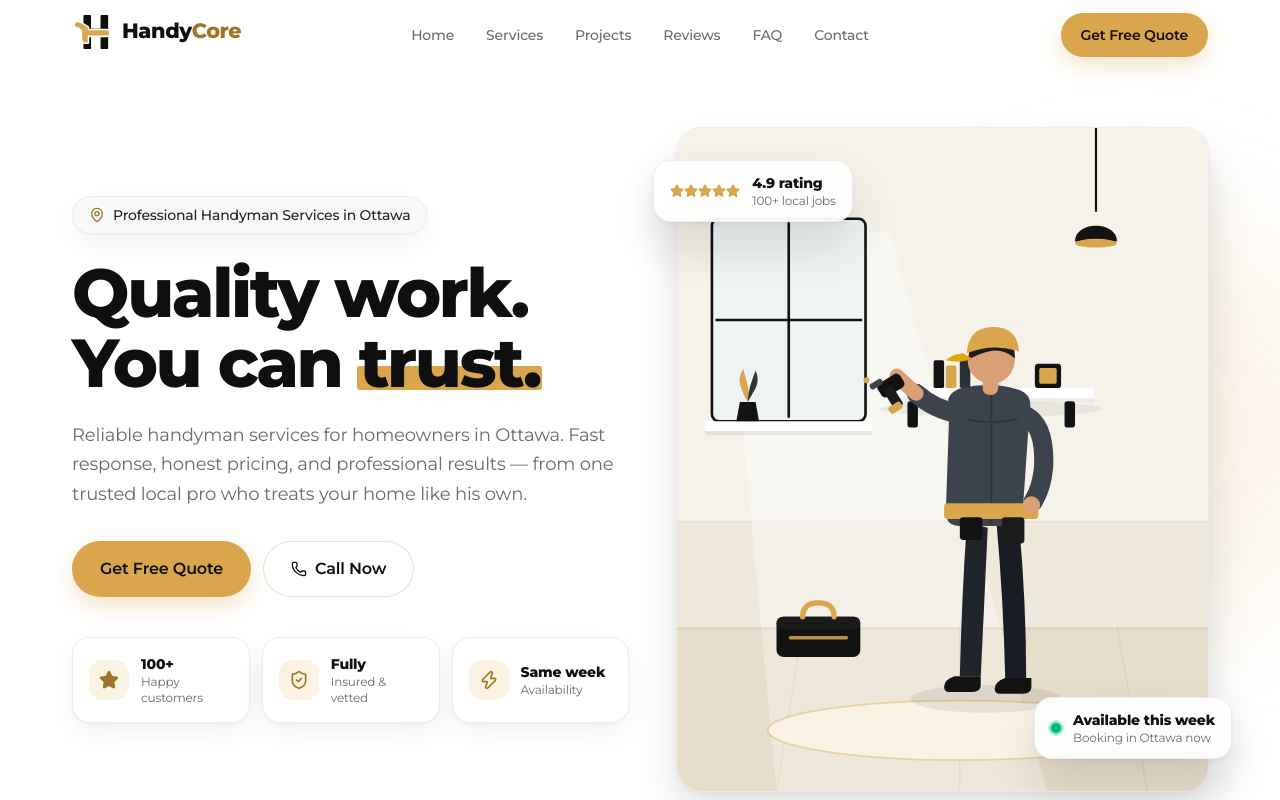
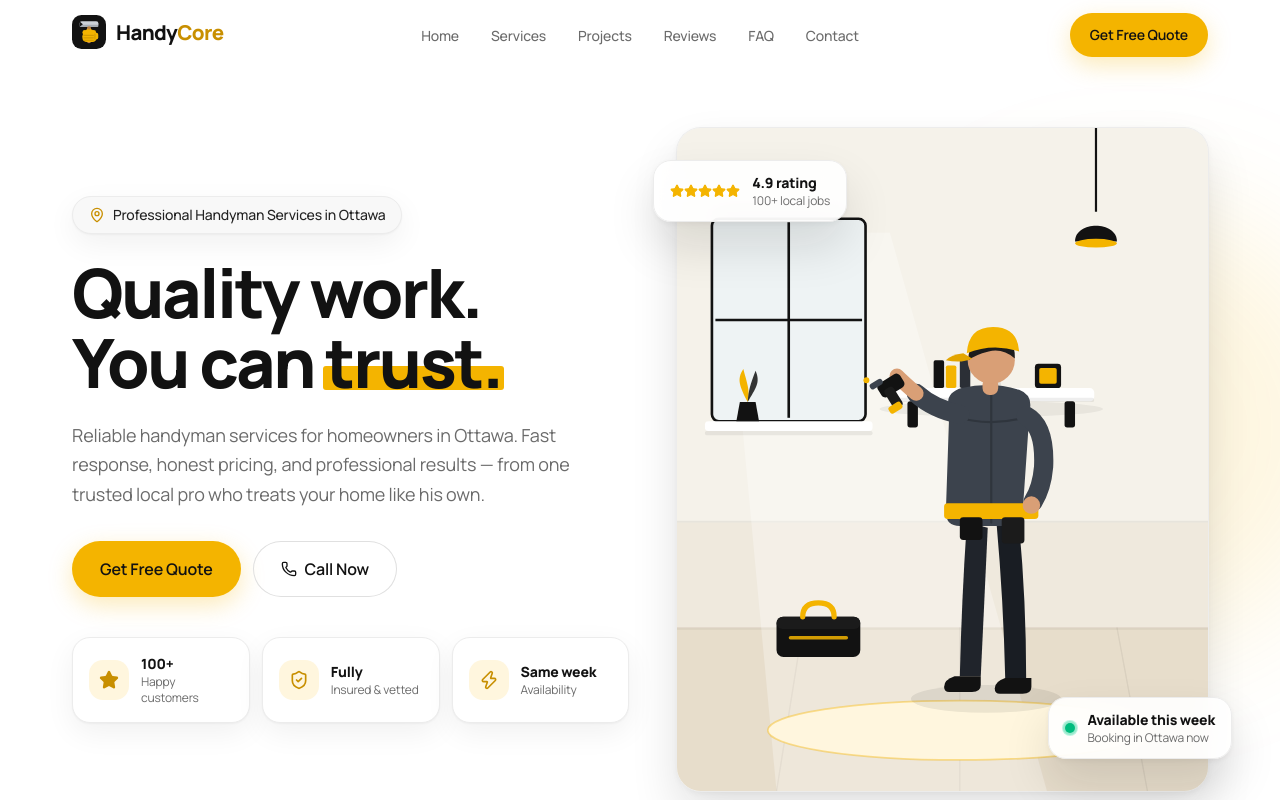
Before and after one commit to VERCETTI22/HandyCore, a Next.js app: page / in a window 1280 px wide. Shown: the top 800 px of the page. Built offline with nearby package versions, Linux system fonts and the light colour scheme.

Commit message:
Revert "Rebrand: hammer-through-H logo, Montserrat, gold palette"
This reverts commit f9de891ac3bc21e3addcb75ab89dd8a16b9628f0.

```diff
--- a/src/app/globals.css
+++ b/src/app/globals.css
@@ -5,15 +5,15 @@
 /*  Palette + type + radius + soft-shadow system for the whole site.  */
 /* ------------------------------------------------------------------ */
 @theme {
-  /* Brand + surfaces — gold / black / white, taken from the logo */
-  --color-brand: #d9a64e;
-  --color-brand-600: #c69340;
-  --color-brand-700: #9c7529;
-  --color-brand-tint: #faf3e3;
+  /* Brand + surfaces */
+  --color-brand: #f4b400;
+  --color-brand-600: #e3a500;
+  --color-brand-700: #c88f00;
+  --color-brand-tint: #fff6de;
 
-  --color-ink: #0f0f0f;
-  --color-ink-800: #171717;
-  --color-ink-700: #262626;
+  --color-ink: #121212;
+  --color-ink-800: #1b1b1b;
+  --color-ink-700: #2a2a2a;
 
   --color-paper: #ffffff;
   --color-surface: #f8f8f8;
@@ -27,7 +27,8 @@
   --color-line-strong: #e0e0e0;
 
   /* Type */
-  --font-sans: var(--font-montserrat), ui-sans-serif, system-ui, sans-serif;
+  --font-sans: var(--font-manrope), ui-sans-serif, system-ui, sans-serif;
+  --font-mono: var(--font-jetbrains), ui-monospace, "SFMono-Regular", monospace;
 
   /* Radius — brief calls for 16–24px */
   --radius-xl: 14px;
@@ -38,7 +39,7 @@
   /* Soft shadow system */
   --shadow-soft: 0 1px 2px rgba(18, 18, 18, 0.04), 0 10px 30px rgba(18, 18, 18, 0.06);
   --shadow-lift: 0 2px 6px rgba(18, 18, 18, 0.05), 0 24px 48px rgba(18, 18, 18, 0.12);
-  --shadow-brand: 0 8px 24px rgba(217, 166, 78, 0.32);
+  --shadow-brand: 0 8px 24px rgba(244, 180, 0, 0.28);
 
   /* Easing */
   --ease-out-soft: cubic-bezier(0.22, 1, 0.36, 1);
@@ -60,6 +61,7 @@
     background: var(--color-paper);
     color: var(--color-text);
     font-family: var(--font-sans);
+    font-feature-settings: "ss01", "cv11";
     letter-spacing: -0.011em;
     overflow-x: clip; /* stop horizontal overflow without creating a scroll container */
   }
@@ -101,13 +103,13 @@
 /*  Utilities                                                         */
 /* ------------------------------------------------------------------ */
 @layer utilities {
-  /* tracked caps label — matches the logo tagline lockup */
+  /* mono spec-label used across section eyebrows */
   .spec-label {
-    font-family: var(--font-sans);
+    font-family: var(--font-mono);
     font-size: 0.72rem;
-    letter-spacing: 0.22em;
+    letter-spacing: 0.18em;
     text-transform: uppercase;
-    font-weight: 600;
+    font-weight: 500;
   }
 
   /* fine hairline blueprint grid for dark sections */
--- a/src/app/layout.tsx
+++ b/src/app/layout.tsx
@@ -1,12 +1,19 @@
 import type { Metadata } from "next";
-import { Montserrat } from "next/font/google";
+import { Manrope, JetBrains_Mono } from "next/font/google";
 import { Providers } from "@/components/providers";
 import "./globals.css";
 
-const montserrat = Montserrat({
-  variable: "--font-montserrat",
+const manrope = Manrope({
+  variable: "--font-manrope",
   subsets: ["latin"],
   weight: ["400", "500", "600", "700", "800"],
+  display: "swap",
+});
+
+const jetbrainsMono = JetBrains_Mono({
+  variable: "--font-jetbrains",
+  subsets: ["latin"],
+  weight: ["400", "500", "600"],
   display: "swap",
 });
 
@@ -48,7 +55,7 @@ export default function RootLayout({
   return (
     <html
       lang="en"
-      className={montserrat.variable}
+      className={`${manrope.variable} ${jetbrainsMono.variable}`}
     >
       <body className="antialiased">
         <Providers>{children}</Providers>
--- a/src/components/layout/footer.tsx
+++ b/src/components/layout/footer.tsx
@@ -12,7 +12,7 @@ export function Footer() {
         <div className="grid gap-12 md:grid-cols-2 lg:grid-cols-[1.4fr_1fr_1fr_1.2fr]">
           {/* brand */}
           <div>
-            <Logo tone="dark" withTagline />
+            <Logo tone="dark" />
             <p className="mt-5 max-w-xs text-sm leading-relaxed text-white/55">
               Professional handyman services for Ottawa homeowners. One trusted local
               pro — insured, punctual, and genuinely proud of the work.
--- a/src/components/ui/logo.tsx
+++ b/src/components/ui/logo.tsx
@@ -1,85 +1,66 @@
 import * as React from "react";
 import { cn } from "@/lib/utils";
 
-/** Claw-hammer head silhouette (claw hooks up-left, face drops down). */
-const HEAD_PATH =
-  "M16.5 15 C13.5 13.5 10.5 11 7.5 10 C5.5 9.4 3.2 10.2 3 12.2 C2.85 13.9 4.3 14.7 5.8 15.1 C8 15.7 9.6 16.8 10.6 18.2 L10.6 27 C10.6 29.4 12 31 14.2 31 L16.5 31 Z";
-
-const GOLD = "#d9a64e";
-
-/**
- * HandyCore lockup: an "H" crossed by a gold hammer, plus the wordmark.
- * Colours adapt so the mark reads on both light and dark surfaces.
- */
+/** HandyCore wordmark with a yellow-fist-and-hammer mark. */
 export function Logo({
   tone = "light",
-  withTagline = false,
   className,
 }: {
   tone?: "light" | "dark";
-  withTagline?: boolean;
   className?: string;
 }) {
-  const isDark = tone === "dark";
-
   return (
     <span className={cn("inline-flex items-center gap-2.5", className)}>
-      <HammerH
-        letter={isDark ? "#ffffff" : "#0f0f0f"}
-        outline={isDark ? "#0f0f0f" : "#ffffff"}
-      />
-      <span className="flex flex-col leading-none">
-        <span
-          className={cn(
-            "text-[1.3rem] font-extrabold tracking-[-0.02em]",
-            isDark ? "text-white" : "text-ink",
-          )}
-        >
-          Handy
-          <span className={isDark ? "text-brand" : "text-brand-700"}>Core</span>
-        </span>
-        {withTagline && (
-          <span
-            className={cn(
-              "mt-2 text-[0.5rem] font-semibold uppercase tracking-[0.22em]",
-              isDark ? "text-white/50" : "text-muted",
-            )}
-          >
-            Reliable. Skilled. Dependable.
-          </span>
+      <HammerMark />
+      <span
+        className={cn(
+          "text-[1.28rem] font-extrabold tracking-[-0.03em]",
+          tone === "dark" ? "text-white" : "text-ink",
         )}
+      >
+        Handy<span className="text-brand-700">Core</span>
       </span>
     </span>
   );
 }
 
-function HammerH({ letter, outline }: { letter: string; outline: string }) {
+function HammerMark() {
   return (
     <svg
-      width="40"
-      height="38"
-      viewBox="0 0 42 40"
+      width="34"
+      height="34"
+      viewBox="0 0 36 36"
       fill="none"
       aria-hidden="true"
       className="shrink-0"
     >
-      {/* the H */}
-      <g fill={letter}>
-        <rect x="12" y="2" width="8" height="36" rx="1" />
-        <rect x="30" y="2" width="8" height="36" rx="1" />
-        <rect x="12" y="16.4" width="26" height="7.2" />
+      <rect width="36" height="36" rx="10" fill="#121212" />
+
+      {/* hammer head (steel) */}
+      <rect x="8" y="6.5" width="20" height="6" rx="2.4" fill="#ccd1d8" />
+      <rect x="8" y="10.2" width="20" height="2.6" rx="1.3" fill="#a7adb5" />
+      {/* claw notch */}
+      <path d="M8 7 L11.6 9.75 L8 12.5 Z" fill="#121212" />
+
+      {/* wooden handle */}
+      <rect x="15.9" y="12" width="4.2" height="18" rx="2.1" fill="#c88a48" />
+      <rect x="17.4" y="12.5" width="1.2" height="17" rx="0.6" fill="#b17a3c" />
+
+      {/* yellow fist */}
+      <g fill="#F4B400">
+        <circle cx="13.6" cy="18.4" r="2.6" />
+        <circle cx="16.7" cy="17.9" r="2.75" />
+        <circle cx="19.8" cy="17.9" r="2.75" />
+        <circle cx="22.9" cy="18.4" r="2.6" />
+        <rect x="11" y="18" width="15.2" height="10.6" rx="4.6" />
+        <rect x="23.8" y="18.8" width="4" height="7" rx="2" />
       </g>
-
-      {/* separation halo so the hammer reads on top of the H */}
-      <g fill={outline} stroke={outline} strokeWidth="3.2" strokeLinejoin="round">
-        <path d={HEAD_PATH} />
-        <rect x="14" y="18.2" width="25" height="5.6" rx="2.8" />
-      </g>
-
-      {/* the hammer */}
-      <g fill={GOLD}>
-        <path d={HEAD_PATH} />
-        <rect x="14" y="18.2" width="25" height="5.6" rx="2.8" />
+      {/* finger + thumb definition */}
+      <g stroke="#d29a00" strokeWidth="1.15" strokeLinecap="round">
+        <path d="M12.6 21.6 H22.6" />
+        <path d="M12.6 24.2 H22.6" />
+        <path d="M12.6 26.8 H22.6" />
+        <path d="M24.3 20.2 V25.4" />
       </g>
     </svg>
   );
--- a/src/components/visuals/hero-scene.tsx
+++ b/src/components/visuals/hero-scene.tsx
@@ -57,7 +57,7 @@ export function HeroScene({ className }: { className?: string }) {
         <path d="M74 336 h26 l-4 -22 h-18 z" fill="#121212" />
         <path
           d="M87 314 C 78 296 74 288 82 276 C 86 292 90 300 87 314 Z"
-          fill="#d9a64e"
+          fill="#F4B400"
         />
         <path
           d="M87 314 C 96 298 102 292 96 278 C 90 294 88 300 87 314 Z"
@@ -69,7 +69,7 @@ export function HeroScene({ className }: { className?: string }) {
       {/* ---- pendant lamp ---- */}
       <line x1="486" y1="0" x2="486" y2="96" stroke="#121212" strokeWidth="2.5" />
       <path d="M462 130 C 462 106 510 106 510 130 Z" fill="#121212" />
-      <ellipse cx="486" cy="132" rx="24" ry="5" fill="#d9a64e" />
+      <ellipse cx="486" cy="132" rx="24" ry="5" fill="#F4B400" />
 
       {/* ---- floating shelf ---- */}
       <ellipse cx="366" cy="322" rx="128" ry="9" fill="#121212" opacity="0.06" />
@@ -79,20 +79,20 @@ export function HeroScene({ className }: { className?: string }) {
       <rect x="450" y="313" width="12" height="30" rx="3" fill="#121212" />
       {/* shelf styling: books, plant, frame */}
       <rect x="300" y="266" width="12" height="32" rx="2" fill="#121212" />
-      <rect x="314" y="272" width="12" height="26" rx="2" fill="#d9a64e" />
+      <rect x="314" y="272" width="12" height="26" rx="2" fill="#F4B400" />
       <rect x="330" y="262" width="12" height="36" rx="2" fill="#2b2f36" />
       <g>
         <rect x="416" y="270" width="30" height="28" rx="4" fill="#121212" />
-        <rect x="421" y="275" width="20" height="18" rx="2" fill="#d9a64e" />
+        <rect x="421" y="275" width="20" height="18" rx="2" fill="#F4B400" />
       </g>
       {/* small plant on shelf */}
       <path d="M356 298 h22 l-3 -16 h-16 z" fill="#12121218" />
       <path d="M367 282 C 360 270 358 264 364 256 C 366 268 369 274 367 282 Z" fill="#121212" opacity="0.8" />
-      <path d="M367 282 C 374 270 378 264 372 256 C 368 268 366 274 367 282 Z" fill="#d9a64e" />
+      <path d="M367 282 C 374 270 378 264 372 256 C 368 268 366 274 367 282 Z" fill="#F4B400" />
 
       {/* ---- rug ---- */}
-      <ellipse cx="330" cy="690" rx="220" ry="34" fill="#faf3e3" />
-      <ellipse cx="330" cy="690" rx="220" ry="34" fill="none" stroke="#d9a64e" strokeOpacity="0.4" strokeWidth="2" />
+      <ellipse cx="330" cy="690" rx="220" ry="34" fill="#fff6de" />
+      <ellipse cx="330" cy="690" rx="220" ry="34" fill="none" stroke="#F4B400" strokeOpacity="0.4" strokeWidth="2" />
 
       {/* ---- figure shadow ---- */}
       <ellipse cx="360" cy="654" rx="86" ry="16" fill="#121212" opacity="0.08" />
@@ -116,7 +116,7 @@ export function HeroScene({ className }: { className?: string }) {
         <path d="M322 330 q44 14 88 0" fill="none" stroke="#2f353d" strokeWidth="2.5" />
 
         {/* tool belt */}
-        <rect x="312" y="430" width="108" height="18" rx="4" fill="#d9a64e" />
+        <rect x="312" y="430" width="108" height="18" rx="4" fill="#F4B400" />
         <rect x="330" y="446" width="26" height="26" rx="4" fill="#121212" />
         <rect x="378" y="446" width="26" height="30" rx="4" fill="#1b1b1b" />
 
@@ -129,7 +129,7 @@ export function HeroScene({ className }: { className?: string }) {
         <circle cx="366" cy="266" r="27" fill="#d99f76" />
         <path d="M340 266 q0 -30 27 -30 q27 0 26 28 q-14 -12 -30 -8 q-16 4 -23 10 z" fill="#1c1c1c" />
         {/* cap */}
-        <path d="M338 258 q2 -30 30 -30 q28 0 30 28 q-30 -10 -60 2 z" fill="#d9a64e" />
+        <path d="M338 258 q2 -30 30 -30 q28 0 30 28 q-30 -10 -60 2 z" fill="#F4B400" />
         <path d="M334 258 q-14 2 -20 8 q18 4 30 -2 z" fill="#e3a500" />
 
         {/* raised right arm holding a drill up to the shelf bracket */}
@@ -141,9 +141,9 @@ export function HeroScene({ className }: { className?: string }) {
       <g>
         <rect x="236" y="286" width="30" height="18" rx="5" fill="#121212" transform="rotate(-32 251 295)" />
         <rect x="248" y="296" width="12" height="26" rx="4" fill="#1b1b1b" transform="rotate(-32 254 309)" />
-        <rect x="248" y="316" width="16" height="9" rx="3" fill="#d9a64e" transform="rotate(-32 256 320)" />
+        <rect x="248" y="316" width="16" height="9" rx="3" fill="#F4B400" transform="rotate(-32 256 320)" />
         <rect x="226" y="290" width="16" height="7" rx="3" fill="#3c434d" transform="rotate(-32 234 293)" />
-        <circle cx="223" cy="289" r="3.4" fill="#d9a64e" />
+        <circle cx="223" cy="289" r="3.4" fill="#F4B400" />
       </g>
 
       {/* ---- toolbox on the floor ---- */}
@@ -153,11 +153,11 @@ export function HeroScene({ className }: { className?: string }) {
         <path
           d="M150 560 q0 -16 18 -16 q18 0 18 16"
           fill="none"
-          stroke="#d9a64e"
+          stroke="#F4B400"
           strokeWidth="6"
           strokeLinecap="round"
         />
-        <rect x="134" y="582" width="68" height="4" rx="2" fill="#d9a64e" opacity="0.85" />
+        <rect x="134" y="582" width="68" height="4" rx="2" fill="#F4B400" opacity="0.85" />
       </g>
     </svg>
   );
--- a/src/components/visuals/tvwall-scene.tsx
+++ b/src/components/visuals/tvwall-scene.tsx
@@ -42,7 +42,7 @@ export function TvWallScene({
           {/* wall-mounted flat TV */}
           <rect x="300" y="118" width="300" height="180" rx="12" fill="#121212" />
           <rect x="312" y="130" width="276" height="156" rx="6" fill="#1b1b1b" />
-          <path d="M330 150 L400 262" stroke="#d9a64e" strokeWidth="6" opacity="0.25" strokeLinecap="round" />
+          <path d="M330 150 L400 262" stroke="#F4B400" strokeWidth="6" opacity="0.25" strokeLinecap="round" />
           {/* soundbar */}
           <rect x="336" y="312" width="228" height="16" rx="8" fill="#1b1b1b" />
           {/* floating console */}
@@ -53,11 +53,11 @@ export function TvWallScene({
           <circle cx="462" cy="414" r="4" fill="#121212" />
           {/* styling on console */}
           <rect x="286" y="342" width="12" height="30" rx="2" fill="#121212" />
-          <rect x="300" y="348" width="12" height="24" rx="2" fill="#d9a64e" />
+          <rect x="300" y="348" width="12" height="24" rx="2" fill="#F4B400" />
           <g>
             <path d="M600 372 h34 l-6 -34 h-22 z" fill="#121212" />
             <path d="M617 338 C 606 320 604 306 620 296 C 624 316 626 328 617 338 Z" fill="#1c1c1c" />
-            <path d="M617 338 C 628 320 630 306 614 296 C 610 316 608 328 617 338 Z" fill="#d9a64e" />
+            <path d="M617 338 C 628 320 630 306 614 296 C 610 316 608 328 617 338 Z" fill="#F4B400" />
           </g>
         </g>
       ) : (
```
Also changed, not shown: src/components/visuals/room-scene.tsx (+5 -5 lines), src/app/icon.svg.
